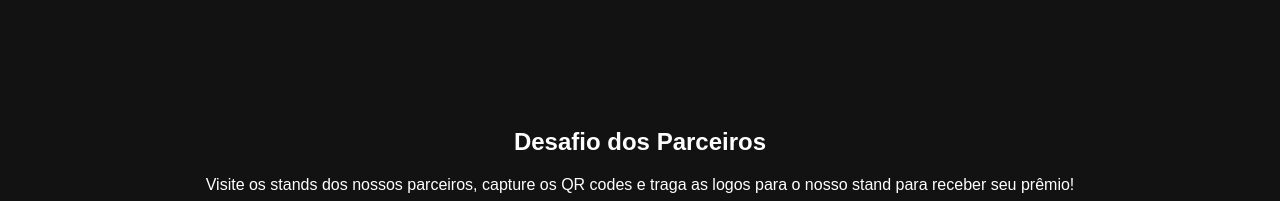
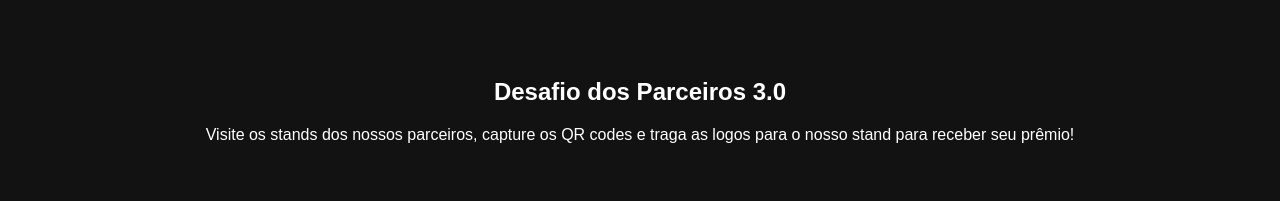
Before and after one commit to sergio-slima/premio-inforsys, a plain HTML site: page index.html in a window 1280 px wide. Shown: the top 201 px of the page. Drawn offline with Linux system fonts and the light colour scheme; a script that the page names is missing.

Commit message:
update 3

```diff
--- a/index.html
+++ b/index.html
@@ -11,7 +11,7 @@
             font-family: Arial, sans-serif;
         }
         #partner-challenge {
-            padding: 100px 20px;
+            padding: 50px 20px;
             text-align: center;
         }
         .partner-space {
@@ -41,7 +41,7 @@
     <!-- Seção de Desafio dos Parceiros -->
     <section id="partner-challenge">
         <div style="max-width: 1200px; margin: auto;">
-            <h2>Desafio dos Parceiros</h2>
+            <h2>Desafio dos Parceiros 3.0</h2>
             <p>Visite os stands dos nossos parceiros, capture os QR codes e traga as logos para o nosso stand para receber seu prêmio!</p>
             <div style="display: flex; flex-wrap: wrap; justify-content: space-around; margin-top: 50px;">
                 <div class="partner-space" data-partner="1">
```
